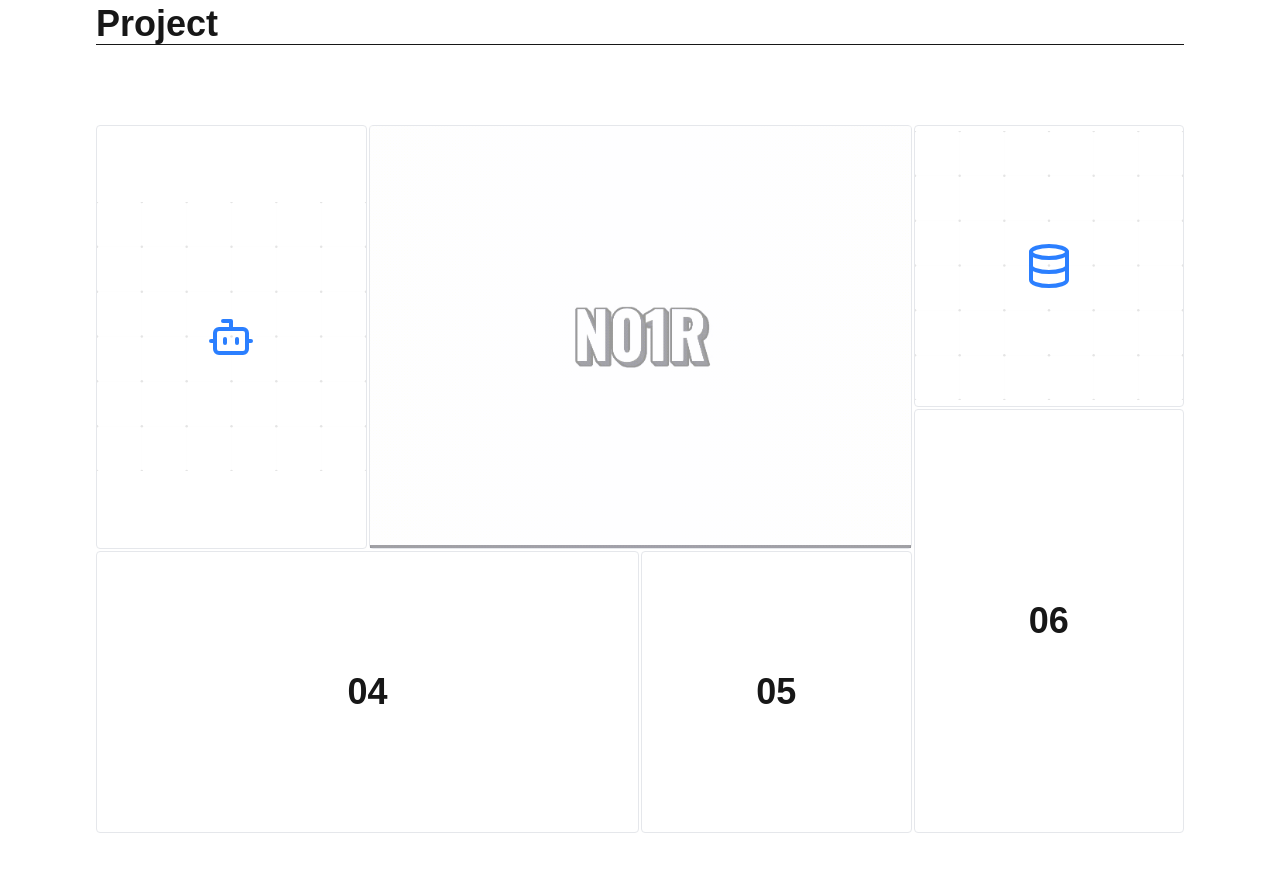
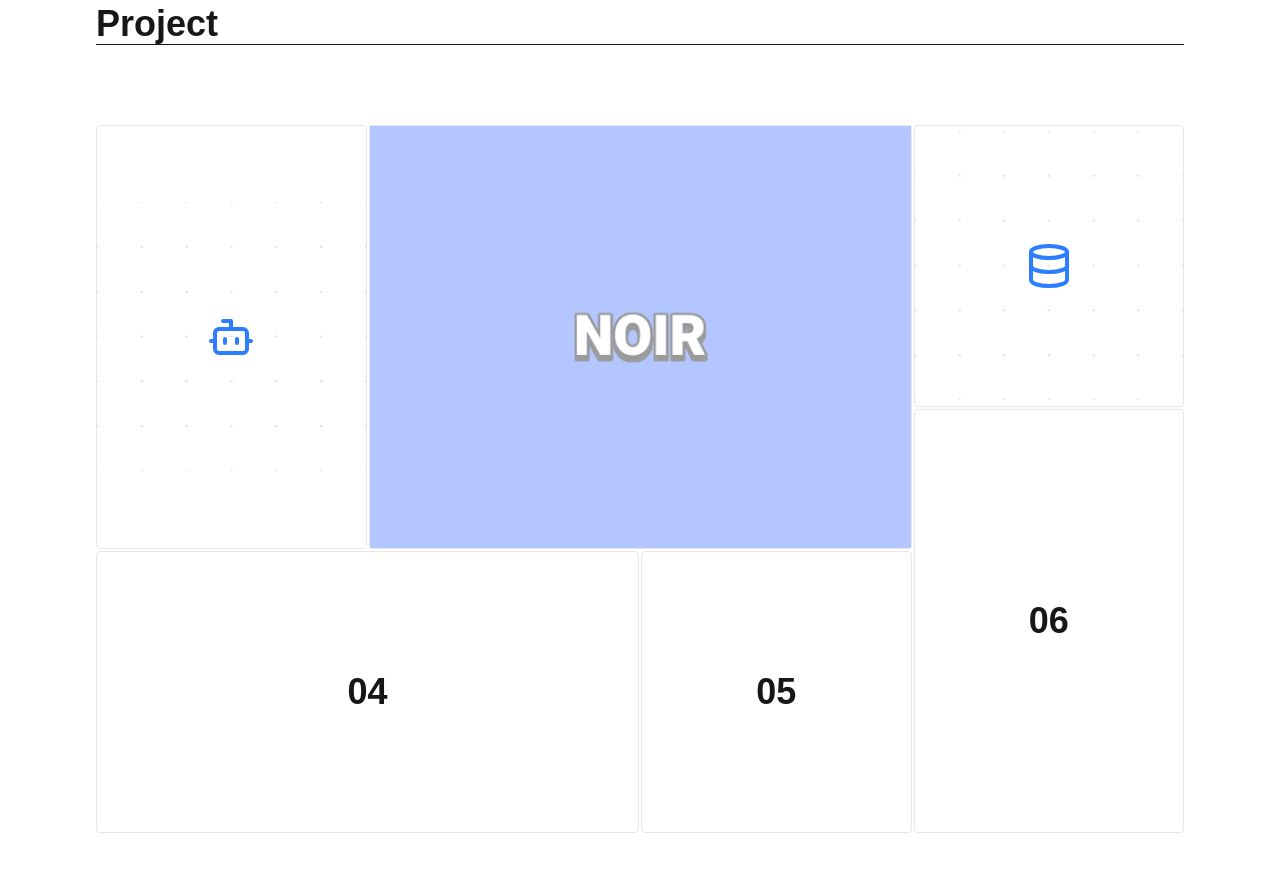
Before and after one commit to hrnns-ti/haerunnas, a Next.js app: page / in a window 1280 px wide. Shown: the part 2160-3032 px from the top of the page. Built offline with nearby package versions, Linux system fonts and the light colour scheme; a web font is replaced by a local one.

Commit message:
Fix Noir thumbnail

```diff
--- a/app/page.tsx
+++ b/app/page.tsx
@@ -151,7 +151,7 @@ export default function Home() {
                   border-gray-200 border bg-white rounded-sm shadow-2xl/0 hover:shadow-2xl hover:z-10 transition-all duration-500"
               >
                 <Image
-                  src={'/noir.gif'}
+                  src={'/noir.jpeg'}
                   alt='BG'
                   fill
                   property=''
```
Also changed, not shown: public/noir.jpeg (added).
